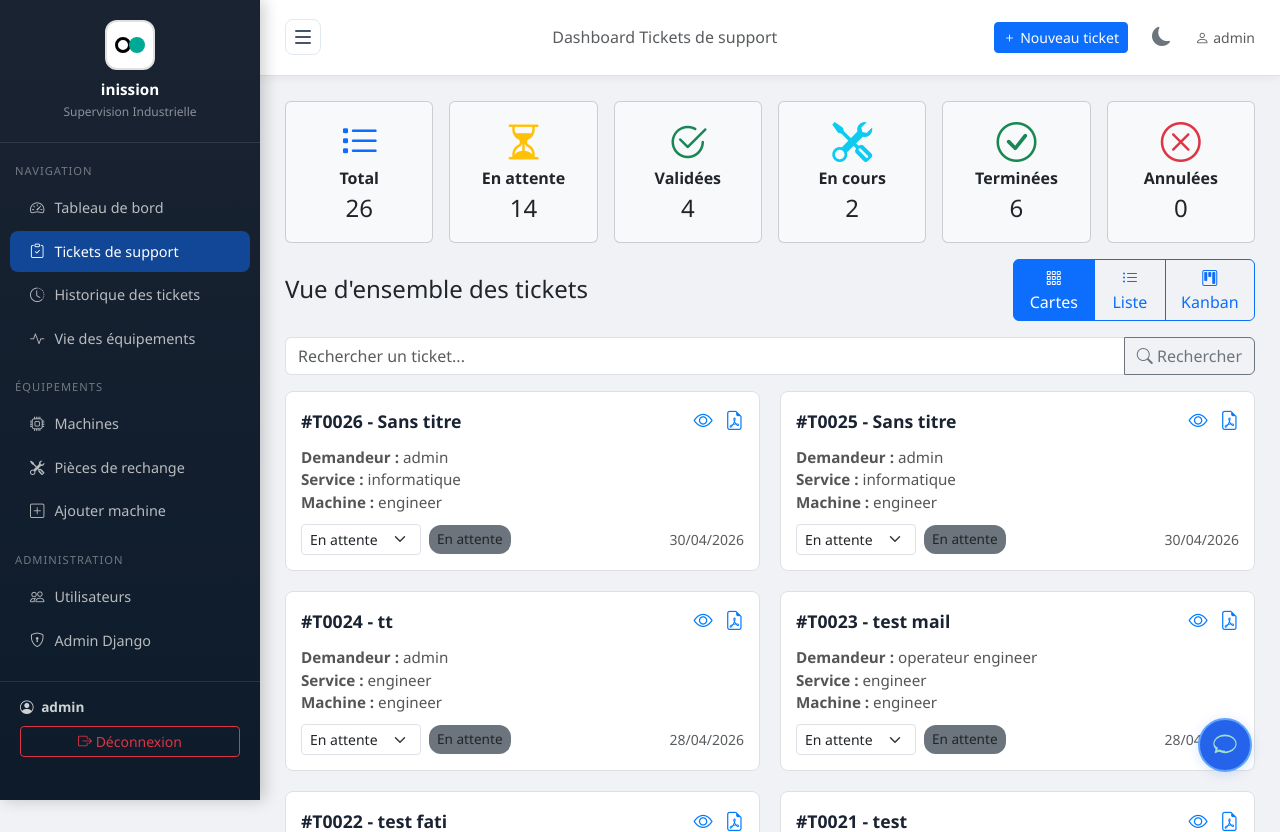
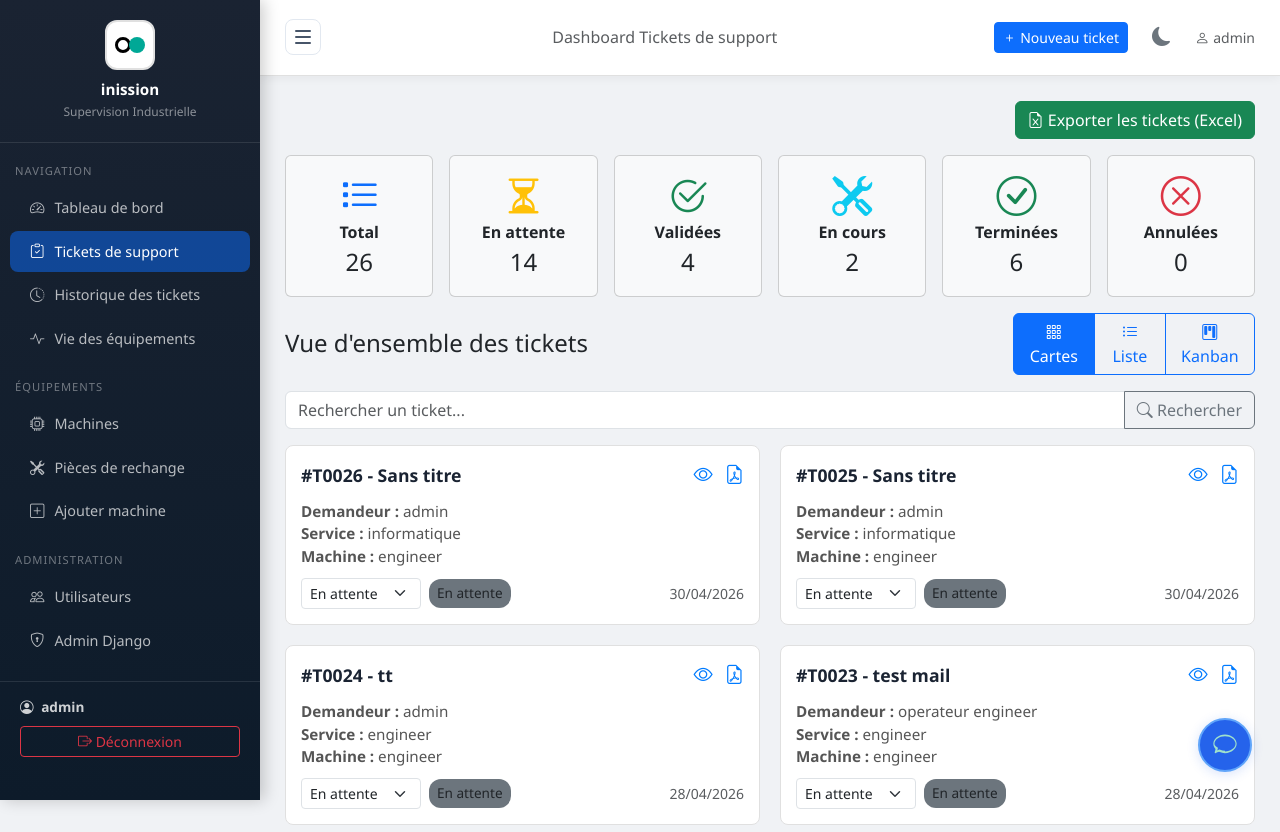
Before and after one commit to ranim26/scmi_1.1, a Django app: page /demandes/dashboard/ in a window 1280 px wide. Shown: the top 832 px of the page. Run offline with Django 4.2, Linux system fonts and the light colour scheme; a user stored in the database is signed in; data comes from the database, SQL or seed files in the repository; both versions use the stored data as it was after the commit; some libraries are stand-ins or nearby versions.

Commit message:
Add export button for tickets in Excel format to dashboard

```diff
--- a/ticketing_system/tickets/templates/tickets/demande_dashboard.html
+++ b/ticketing_system/tickets/templates/tickets/demande_dashboard.html
@@ -8,6 +8,11 @@
 {% block content %}
 <div class="row mb-4">
     <div class="col-12">
+        <div class="d-flex justify-content-end mb-3">
+            <a href="{% url 'export_tickets_excel' %}" class="btn btn-success">
+                <i class="bi bi-file-earmark-excel"></i> Exporter les tickets (Excel)
+            </a>
+        </div>
         <div class="row g-3 mb-3">
             <div class="col-md-2 col-6">
                 <div class="card text-dark bg-light h-100">
```
Also changed, not shown: ticketing_system/db.sqlite3.
